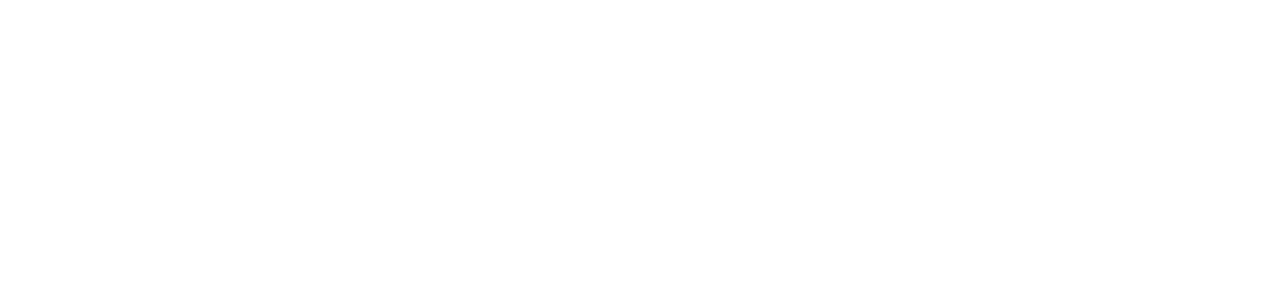
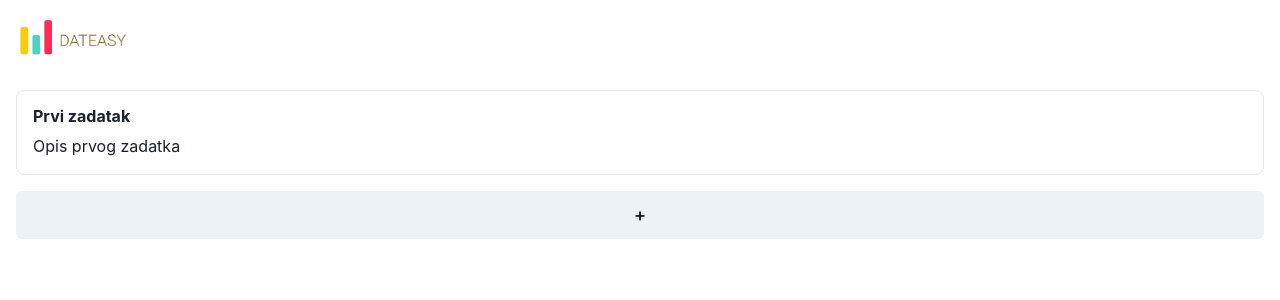
Before and after one commit to merimerino/dateasy, a React (Vite) app in the folder frontend/: page /tasks in a window 1280 px wide. Before the commit this address had no page. Shown: the top 300 px of the page. Built offline with nearby package versions, Linux system fonts and the light colour scheme.

Commit message:
tasks mockup added

```diff
--- a/frontend/package.json
+++ b/frontend/package.json
@@ -18,13 +18,15 @@
     "react": "^18.3.1",
     "react-dom": "^18.3.1",
     "react-i18next": "^15.1.0",
-    "react-router-dom": "^6.27.0"
+    "react-router-dom": "^6.27.0",
+    "uuid": "^11.0.2"
   },
   "devDependencies": {
     "@eslint/js": "^9.13.0",
     "@types/react": "^18.3.12",
     "@types/react-dom": "^18.3.1",
     "@types/react-router-dom": "^5.3.3",
+    "@types/uuid": "^10.0.0",
     "@vitejs/plugin-react": "^4.3.3",
     "eslint": "^9.13.0",
     "eslint-plugin-react-hooks": "^5.0.0",
--- a/frontend/src/App.tsx
+++ b/frontend/src/App.tsx
@@ -3,6 +3,7 @@
 import { I18nextProvider } from "react-i18next";
 import i18n from "./i18n/config";
 import LoginPage from "./pages/LoginPage";
+import TasksPage from "./pages/TasksPage";
 
 function App() {
   return (
@@ -13,6 +14,7 @@
           <Routes>
             <Route path="/" element={<LoginPage />} />
             <Route path="/main" element={<LoginPage />} />
+            <Route path="/tasks" element={<TasksPage />} />
           </Routes>
         </BrowserRouter>
       </ChakraProvider>
--- /dev/null
+++ b/frontend/src/components/TaskForm.tsx
@@ -0,0 +1,84 @@
+// components/TaskForm.tsx
+import React from "react";
+import {
+  Box,
+  Button,
+  FormControl,
+  FormLabel,
+  Input,
+  Select,
+  Textarea,
+  VStack,
+} from "@chakra-ui/react";
+import { useTranslation } from "react-i18next";
+import { TaskCreateDTO } from "../types/Task";
+
+interface TaskFormProps {
+  onSubmit: (task: TaskCreateDTO) => void;
+  onCancel: () => void;
+}
+
+const TaskForm: React.FC<TaskFormProps> = ({ onSubmit, onCancel }) => {
+  const { t } = useTranslation();
+  const [formData, setFormData] = React.useState<TaskCreateDTO>({
+    type: "kratki_tekst",
+    title: "",
+    description: "",
+  });
+
+  const handleSubmit = (e: React.FormEvent) => {
+    e.preventDefault();
+    onSubmit(formData);
+  };
+
+  return (
+    <Box as="form" onSubmit={handleSubmit}>
+      <VStack spacing={4}>
+        <FormControl>
+          <FormLabel>{t("taskType")}</FormLabel>
+          <Select
+            value={formData.type}
+            onChange={(e) =>
+              setFormData({
+                ...formData,
+                type: e.target.value as "kratki_tekst" | "dugi_tekst",
+              })
+            }
+          >
+            <option value="kratki_tekst">{t("shortText")}</option>
+            <option value="dugi_tekst">{t("longText")}</option>
+          </Select>
+        </FormControl>
+
+        <FormControl>
+          <FormLabel>{t("taskTitle")}</FormLabel>
+          <Input
+            value={formData.title}
+            onChange={(e) =>
+              setFormData({ ...formData, title: e.target.value })
+            }
+          />
+        </FormControl>
+
+        <FormControl>
+          <FormLabel>{t("taskDescription")}</FormLabel>
+          <Textarea
+            value={formData.description}
+            onChange={(e) =>
+              setFormData({ ...formData, description: e.target.value })
+            }
+          />
+        </FormControl>
+
+        <Box w="100%" display="flex" justifyContent="flex-end" gap={4}>
+          <Button onClick={onCancel}>{t("cancel")}</Button>
+          <Button type="submit" colorScheme="teal">
+            {t("save")}
+          </Button>
+        </Box>
+      </VStack>
+    </Box>
+  );
+};
+
+export default TaskForm;
--- /dev/null
+++ b/frontend/src/components/TaskList.tsx
@@ -0,0 +1,61 @@
+// components/TaskList.tsx
+import React from "react";
+import { Box, Heading, VStack, Button, useDisclosure } from "@chakra-ui/react";
+import { TaskHandler } from "../utils/taskHandle";
+import TaskForm from "./TaskForm";
+import { Task, TaskCreateDTO } from "../types/Task";
+
+const TaskList: React.FC = () => {
+  const [tasks, setTasks] = React.useState<Task[]>([]);
+  const { isOpen, onOpen, onClose } = useDisclosure();
+
+  React.useEffect(() => {
+    setTasks(TaskHandler.getTasks());
+  }, []);
+
+  const handleCreateTask = (taskData: TaskCreateDTO) => {
+    const newTask = TaskHandler.createTask(taskData);
+    setTasks([...tasks, newTask]);
+    onClose();
+  };
+
+  return (
+    <Box p={4}>
+      <VStack spacing={4} align="stretch">
+        {tasks.map((task) => (
+          <Box key={task.id} p={4} borderWidth="1px" borderRadius="lg">
+            <Heading size="sm">{task.title}</Heading>
+            <Box mt={2}>{task.description}</Box>
+          </Box>
+        ))}
+
+        <Button
+          onClick={onOpen}
+          size="lg"
+          width="100%"
+          variant="ghost"
+          bg="gray.100"
+        >
+          +
+        </Button>
+      </VStack>
+
+      {isOpen && (
+        <Box
+          position="fixed"
+          top={0}
+          left={0}
+          right={0}
+          bottom={0}
+          bg="white"
+          zIndex={1000}
+          p={4}
+        >
+          <TaskForm onSubmit={handleCreateTask} onCancel={onClose} />
+        </Box>
+      )}
+    </Box>
+  );
+};
+
+export default TaskList;
--- a/frontend/src/i18n/config.ts
+++ b/frontend/src/i18n/config.ts
@@ -17,6 +17,13 @@
       joinRoom: "Uđi u sobu",
       roomName: "Naziv sobe",
       password: "Lozinka",
+      taskType: "Tip zadatka",
+      shortText: "Kratki tekst",
+      longText: "Dugi tekst",
+      taskTitle: "Naziv zadatka",
+      taskDescription: "Tekst zadatka",
+      save: "Spremi",
+      cancel: "Odustani",
     },
   },
 };
--- a/frontend/src/pages/LoginPage.tsx
+++ b/frontend/src/pages/LoginPage.tsx
@@ -8,7 +8,7 @@
 
   const handleSubmit = (roomName: string, password: string) => {
     console.log(roomName, password);
-    navigate("/main");
+    navigate("/tasks");
   };
 
   return (
--- /dev/null
+++ b/frontend/src/pages/TasksPage.tsx
@@ -0,0 +1,13 @@
+import Header from "../components/Header";
+import TaskList from "../components/TaskList";
+
+const TasksPage: React.FC = () => {
+  return (
+    <>
+      <Header />
+      <TaskList />
+    </>
+  );
+};
+
+export default TasksPage;
--- /dev/null
+++ b/frontend/src/types/Task.ts
@@ -0,0 +1,10 @@
+// types/Task.ts
+export interface Task {
+  id: string;
+  type: "kratki_tekst" | "dugi_tekst";
+  title: string;
+  description: string;
+  createdAt: Date;
+}
+
+export type TaskCreateDTO = Omit<Task, "id" | "createdAt">;
--- /dev/null
+++ b/frontend/src/utils/taskHandle.ts
@@ -0,0 +1,51 @@
+// utils/taskHandler.ts
+import { Task, TaskCreateDTO } from "../types/Task";
+import { v4 as uuidv4 } from "uuid";
+
+// Mock data
+let tasks: Task[] = [
+  {
+    id: uuidv4(),
+    type: "kratki_tekst",
+    title: "Prvi zadatak",
+    description: "Opis prvog zadatka",
+    createdAt: new Date(),
+  },
+];
+
+export const TaskHandler = {
+  getTasks: (): Task[] => {
+    return [...tasks];
+  },
+
+  getTaskById: (id: string): Task | undefined => {
+    return tasks.find((task) => task.id === id);
+  },
+
+  createTask: (taskData: TaskCreateDTO): Task => {
+    const newTask: Task = {
+      id: uuidv4(),
+      ...taskData,
+      createdAt: new Date(),
+    };
+    tasks.push(newTask);
+    return newTask;
+  },
+
+  updateTask: (
+    id: string,
+    taskData: Partial<TaskCreateDTO>
+  ): Task | undefined => {
+    const index = tasks.findIndex((task) => task.id === id);
+    if (index === -1) return undefined;
+
+    tasks[index] = { ...tasks[index], ...taskData };
+    return tasks[index];
+  },
+
+  deleteTask: (id: string): boolean => {
+    const initialLength = tasks.length;
+    tasks = tasks.filter((task) => task.id !== id);
+    return tasks.length !== initialLength;
+  },
+};
```
Also changed, not shown: 1 other file (tests, documents, lock files or other folders).
